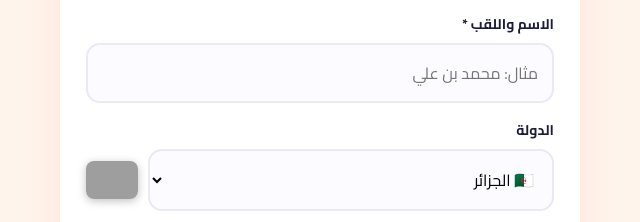
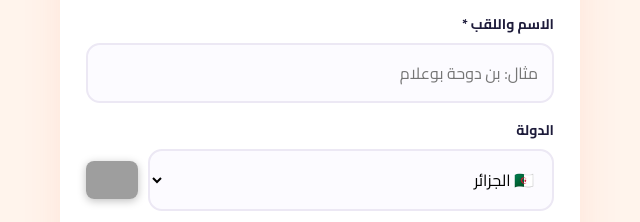
Before and after one commit to antaraabsi-svg/diwan, a plain HTML site: page index.html in a window 1280 px wide. Shown: the part 372-594 px from the top of the page, 150-790 px from the left. Drawn offline with Linux system fonts and the light colour scheme; grey boxes are pictures that could not be loaded.

Commit message:
Add files via upload

```diff
--- a/index.html
+++ b/index.html
@@ -313,7 +313,7 @@ const TPL_ROLE={young:6,athlete:3,vol:8,pres:1,staff:0,coach:7};
 
 const L={
 ar:{org:CONFIG.ORG_AR,brandSub:"",h1:"شارك صورتك مع مجموعة الديوان",st1:"البيانات",st2:"صورتك",st3:"المشاركة",
- c1h:"بياناتك",c1sub:"معلومات بسيطة تظهر على صورتك. كل الحقول اختيارية عدا الاسم.",lName:"الاسم واللقب *",pName:"مثال: محمد بن علي",
+ c1h:"بياناتك",c1sub:"معلومات بسيطة تظهر على صورتك. كل الحقول اختيارية عدا الاسم.",lName:"الاسم واللقب *",pName:"مثال: بن دوحة بوعلام",
  lCountry:"الدولة",lWilaya:"الولاية",pickW:"اختر الولاية",lAge:"الفئة العمرية",lGender:"الجنس (اختياري)",pickAge:"اختر",lRole:"صفتك (اختياري)",
  lWork:"مكان العمل / المؤسسة / الجمعية (اختياري)",pWork:"مثال: جمعية الأمل الشبابية",pOther:"اكتب صفتك (مثال: صحفي، طالب، فنان)",lCustom:"أو اكتب كلمة / جملة قصيرة بنفسك (اختياري)",pCustom:"مثال: أحب وطني وأخدمه",lSlogan:"عبارة على الصورة (اختياري)",noSlogan:"بدون عبارة",
  consent:"أوافق على استعمال اسمي وصورتي لإنشاء الصورة ونشرها في مجموعة ديوان قطاع الشباب والرياضة.",next:"التالي ←",
```
